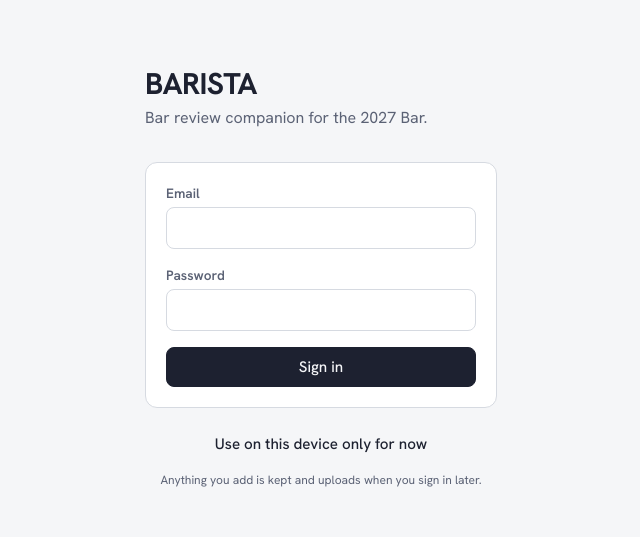
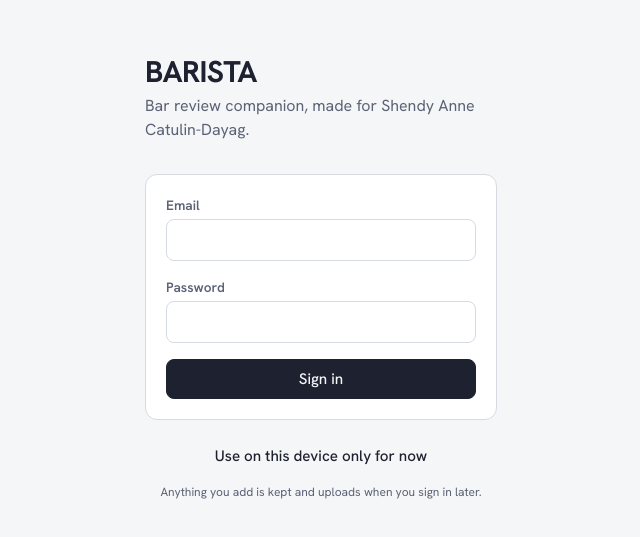
Before and after one commit to Engrdyg/BARISTA, a React (Vite) app: page / in a window 1280 px wide. Shown: the part 123-660 px from the top of the page, without its empty margins (319-959 px from the left). Built offline with nearby package versions, Linux system fonts and the light colour scheme; no server answers.

Commit message:
Dedicate the sign-in screen to Shendy
Co-Authored-By: Claude Opus 5.5 <noreply@anthropic.com>
Claude-Session: https://claude.ai/code/session_014Zin2VTBias9Po3wkV3jHc

```diff
--- a/src/pages/SignIn.tsx
+++ b/src/pages/SignIn.tsx
@@ -17,7 +17,7 @@ export default function SignIn() {
   return (
     <main className="mx-auto flex min-h-dvh max-w-sm flex-col justify-center px-4 py-10">
       <h1 className="text-3xl font-bold tracking-tight">BARISTA</h1>
-      <p className="mt-1 text-muted">Bar review companion for the 2027 Bar.</p>
+      <p className="mt-1 text-muted">Bar review companion, made for Shendy Anne Catulin-Dayag.</p>
       <form className="panel mt-8 space-y-4 p-5" onSubmit={submit}>
         <div>
           <label className="label" htmlFor="email">
```
